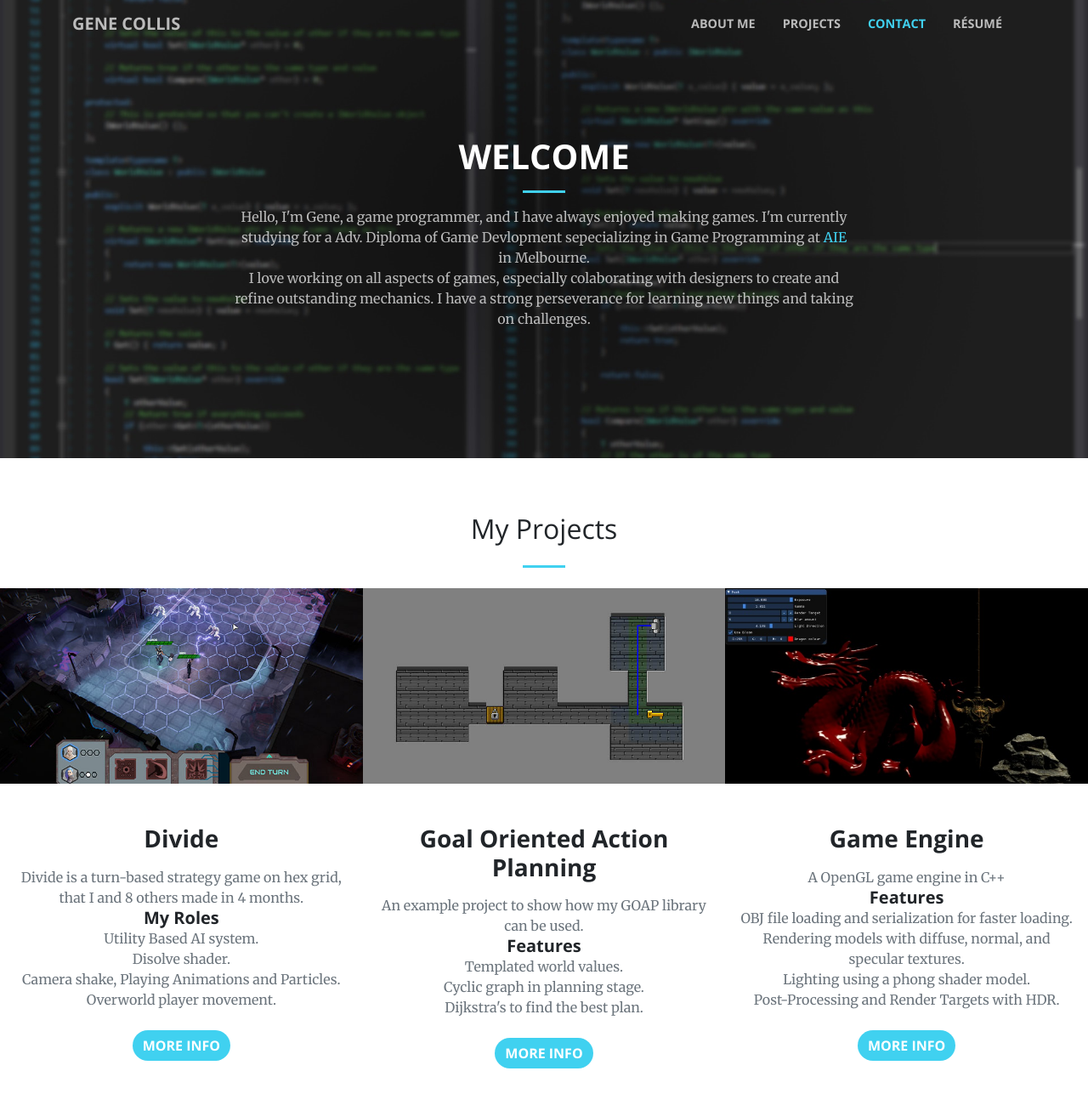
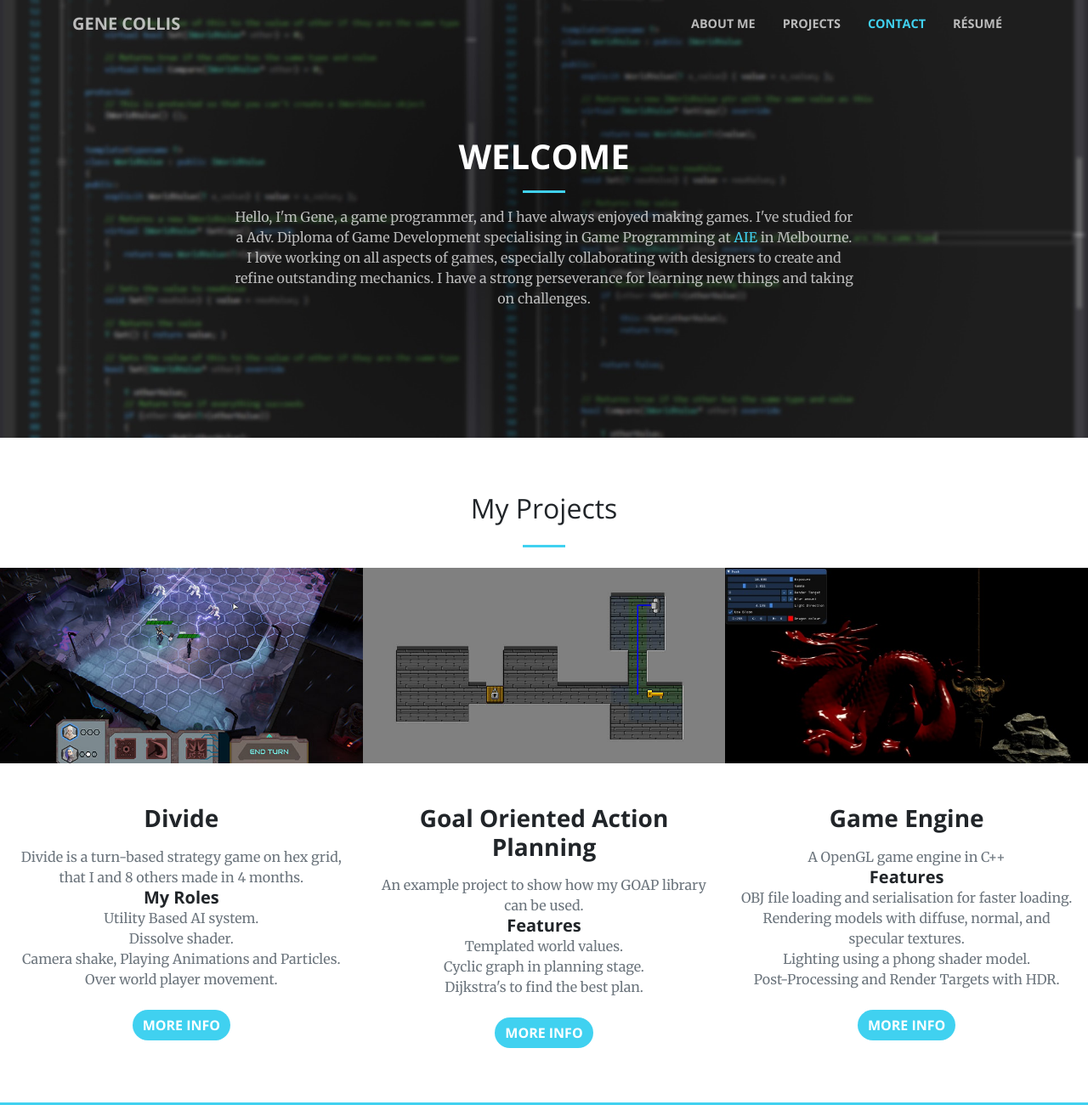
Before and after one commit to GeneDC/GeneDC.github.io, a plain HTML site: page index.html in a window 1280 px wide. Shown: the top 1300 px of the page at 85% size. Drawn offline with nearby package versions, Linux system fonts and the light colour scheme.

Commit message:
Spelling fixes and welcome msg change

```diff
--- a/index.html
+++ b/index.html
@@ -67,9 +67,9 @@
           </div>
           <div class="col-lg-8 mx-auto">
             <p class="text-faded mb-5">
-			Hello, I'm Gene, a game programmer, and I have always enjoyed making games. I'm currently studying for a Adv. Diploma of Game Devlopment sepecializing in Game Programming at <a href="http://www.aie.edu.au/" title="AIE website" target="_blank">AIE</a> in Melbourne.
+			Hello, I'm Gene, a game programmer, and I have always enjoyed making games. I've studied for a Adv. Diploma of Game Development specialising in Game Programming at <a href="http://www.aie.edu.au/" title="AIE website" target="_blank">AIE</a> in Melbourne.
 			<br/>
-			I love working on all aspects of games, especially colaborating with designers to create and refine outstanding mechanics. I have a strong perseverance for learning new things and taking on challenges.
+			I love working on all aspects of games, especially collaborating with designers to create and refine outstanding mechanics. I have a strong perseverance for learning new things and taking on challenges.
 			</p>
             <!-- <a class="btn btn-primary btn-xl js-scroll-trigger" href="#about">Find Out More</a> -->
           </div>
@@ -110,9 +110,9 @@
 				<p class="text-muted mb-0">Divide is a turn-based strategy game on hex grid, that I and 8 others made in 4 months.</p>
 				<h5 class="mb-0"><strong>My Roles</strong></h5>
 				<p class="text-muted mb-0">Utility Based AI system.</p>
-				<p class="text-muted mb-0">Disolve shader.</p>
+				<p class="text-muted mb-0">Dissolve shader.</p>
 				<p class="text-muted mb-0">Camera shake, Playing Animations and Particles.</p>
-				<p class="text-muted mb-0">Overworld player movement.</p>
+				<p class="text-muted mb-0">Over world player movement.</p>
 				<br/>
 				<a class="btn btn-primary js-scroll-trigger" href="spectral-marfia-jam.html" title="Project Page" target="_self">More Info</a>
 				<!-- <h5><a href="https://youtu.be/MzTcAK6Tj5k" title="YouTube">Video of the game.</a></h5> -->
@@ -165,7 +165,7 @@
 				<h3 class="mb-3"><strong>Game Engine</strong></h3>
 				<p class="text-muted mb-0">A OpenGL game engine in C++</p>
 				<h5 class="mb-0"><strong>Features</strong></h5>
-				<p class="text-muted mb-0">OBJ file loading and serialization for faster loading.</p>
+				<p class="text-muted mb-0">OBJ file loading and serialisation for faster loading.</p>
 				<p class="text-muted mb-0">Rendering models with diffuse, normal, and specular textures.</p>
 				<p class="text-muted mb-0">Lighting using a phong shader model.</p>
 				<p class="text-muted mb-0">Post-Processing and Render Targets with HDR.</p>
```
Also changed, not shown: divide.html (+4 -4 lines), engine.html (+2 -2 lines), goap.html (+2 -2 lines).
